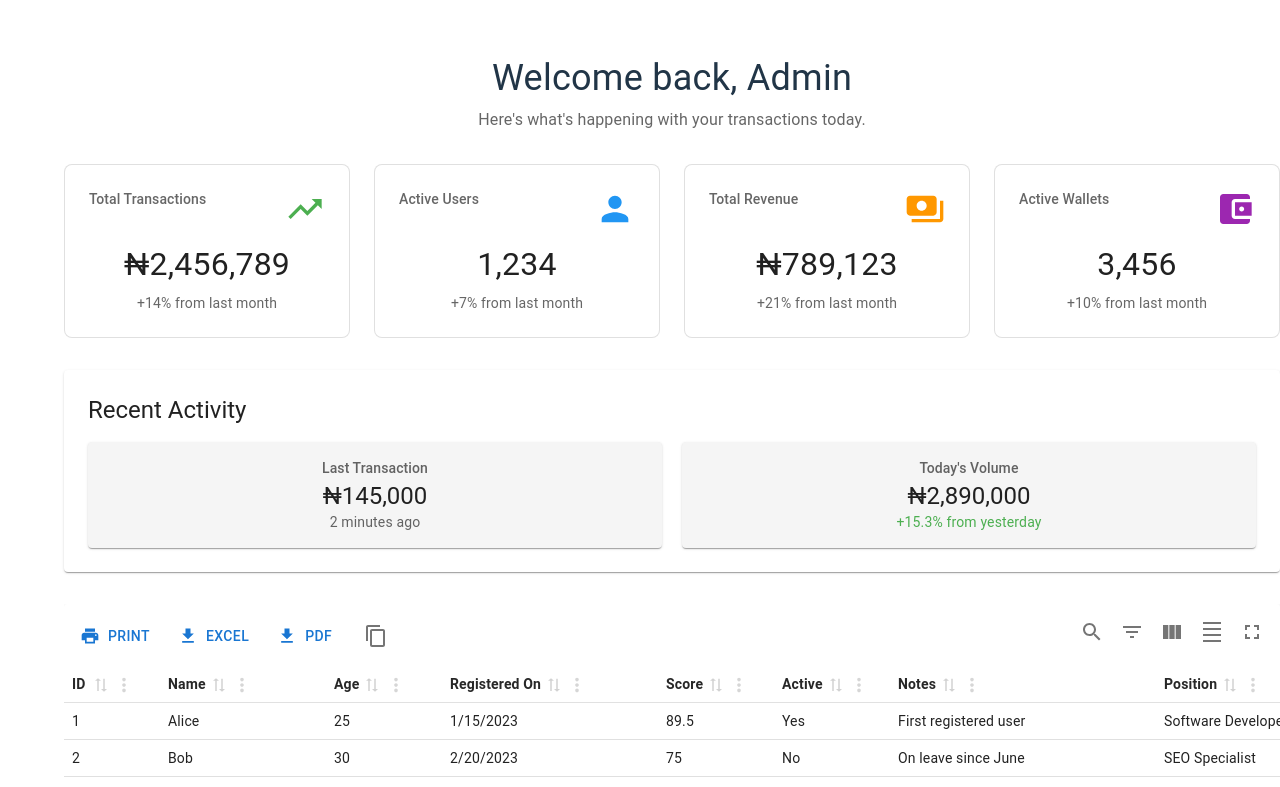
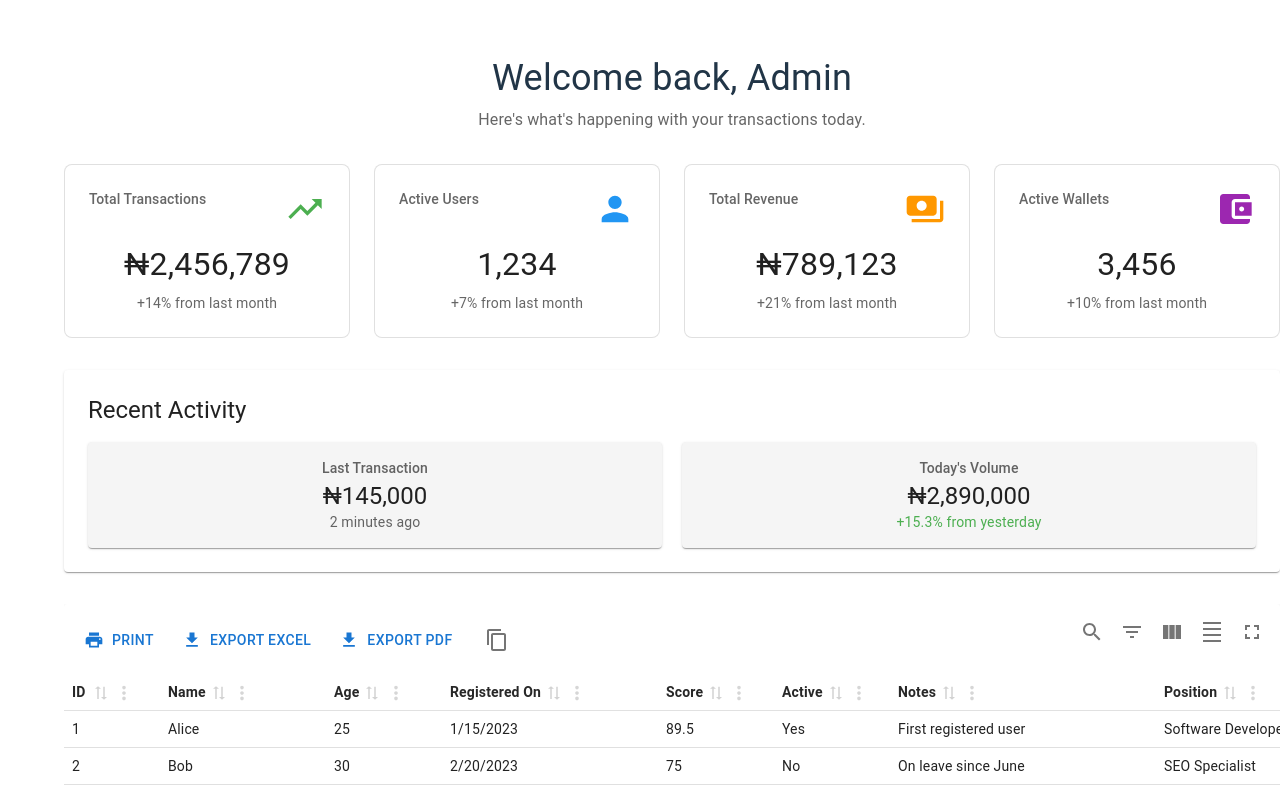
Before and after one commit to EmekaManuel/table-component, a React (Vite) app: page / in a window 1280 px wide. Shown: the top 787 px of the page. Built offline with nearby package versions, Linux system fonts and the light colour scheme.

Commit message:
chore(): changes

```diff
--- a/src/component/MaterialTable.tsx
+++ b/src/component/MaterialTable.tsx
@@ -141,24 +141,39 @@ function MaterialTable({ data, columns }: MaterialTableProps) {
     columns: memoizedColumns,
     paginationDisplayMode: "pages",
     positionToolbarAlertBanner: "bottom",
+    // enableDensityToggle: false,
+    // enableColumnFilters: false,
+    // enableFullScreenToggle: false,
+    // enableColumnFilterModes: false,
+    // enableSortingRemoval: false,
+
+    // enableGlobalFilter: false,
+
     initialState: {
       density: "compact",
       isFullScreen: false,
     },
     renderTopToolbarCustomActions: ({ table }) => (
-      <Box sx={{ display: "flex", gap: "1rem", p: "4px" }}>
+      <Box
+        sx={{
+          display: "flex",
+          gap: "16px",
+          padding: "8px",
+          flexWrap: "wrap",
+        }}
+      >
         <Button onClick={handlePrint} startIcon={<PrintIcon />}>
           Print
         </Button>
 
         <Button onClick={handleExportExcel} startIcon={<FileDownloadIcon />}>
-          Excel
+          Export Excel
         </Button>
         <Button
           onClick={() => handleExportPDF(table.getPrePaginationRowModel().rows)}
           startIcon={<FileDownloadIcon />}
         >
-          PDF
+          Export PDF
         </Button>
         <Tooltip title="Copy to clipboard">
           <IconButton onClick={handleCopyToClipboard}>
```
